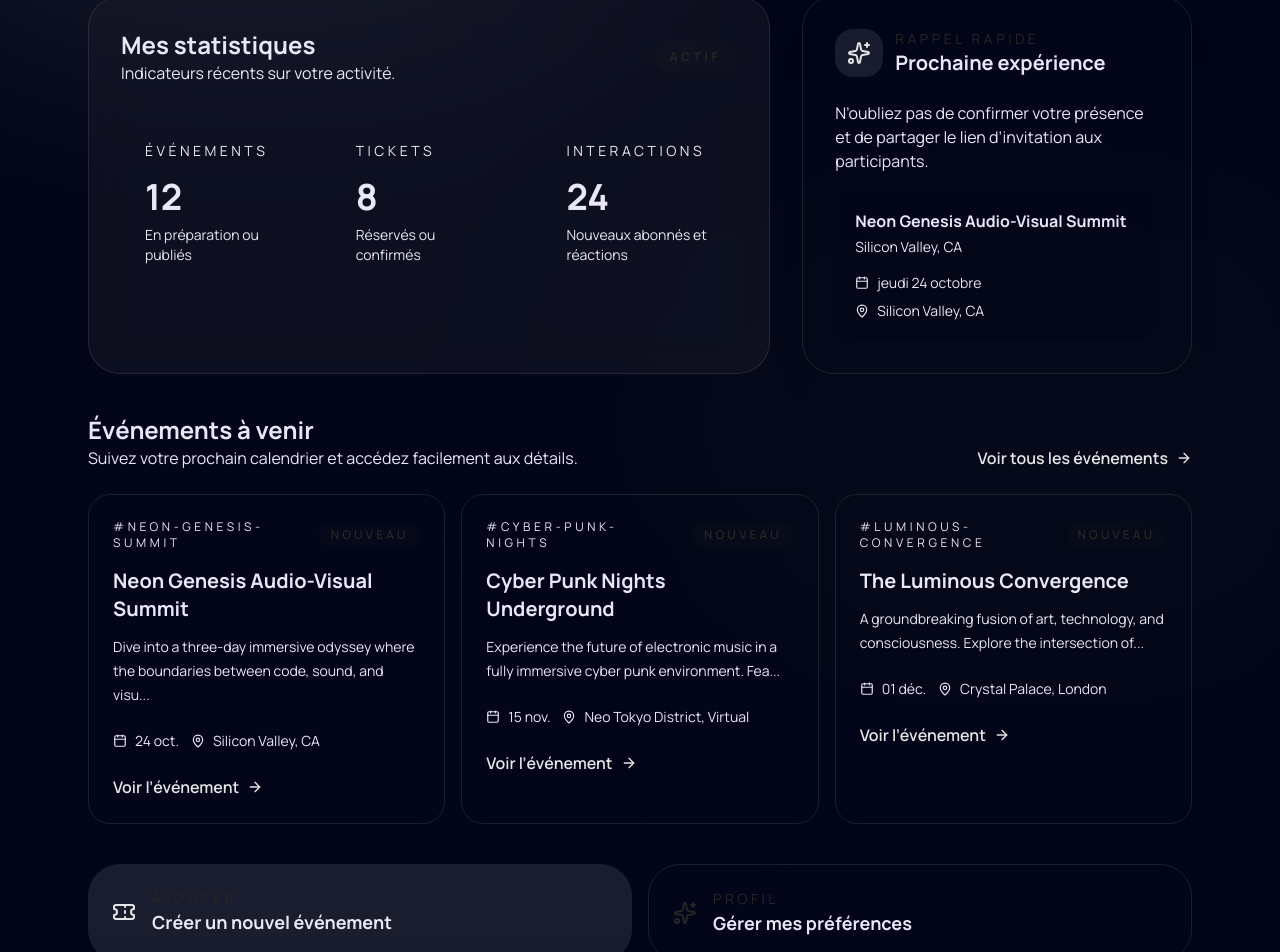
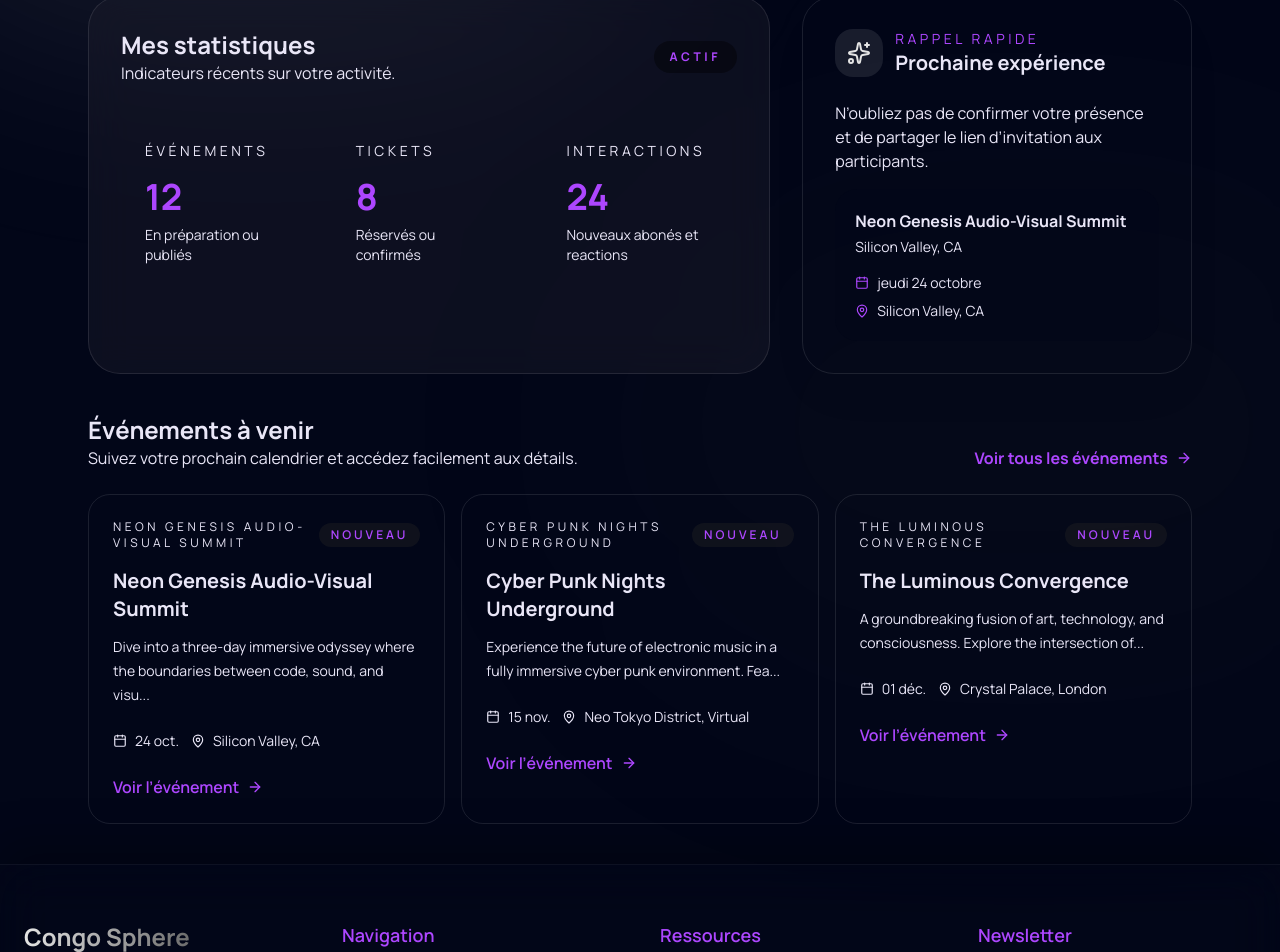
Before and after one commit to Zeno-Solutions/congo-sphere, a Next.js app: page /dashboard in a window 1280 px wide. Shown: the part 294-1246 px from the top of the page. Built offline with nearby package versions, Linux system fonts and the light colour scheme.

Commit message:
ajustement du dashboard

```diff
--- a/app/(users)/dashboard/page.tsx
+++ b/app/(users)/dashboard/page.tsx
@@ -1,10 +1,16 @@
 import Link from "next/link";
-import { ArrowRight, Calendar, MapPin, Ticket, Sparkles } from "lucide-react";
+import { ArrowRight, Calendar, MapPin, Sparkles } from "lucide-react";
 import { events } from "@/lib/data";
 import Contenaire from "@/components/Contenaire";
 import Image from "next/image";
+
 export default function DashboardPage() {
   const upcoming = events.slice(0, 3);
+  const userStat = [
+    { label: "Événements", value: 12, text: "En préparation ou publiés" },
+    { label: "Tickets", value: 8, text: "Réservés ou confirmés" },
+    { label: "Interactions", value: 24, text: "Nouveaux abonés et reactions" },
+  ];
 
   return (
     <Contenaire className="py-10">
@@ -17,7 +23,7 @@ export default function DashboardPage() {
           <div className="max-w-6xl mx-auto px-6">
             <div className="flex flex-col gap-6 md:flex-row md:items-end md:justify-between">
               <div className="space-y-3">
-                <p className="text-sm uppercase tracking-[0.35em] text-secondary font-semibold">
+                <p className="text-sm uppercase tracking-[0.35em] text-purple-500 font-semibold">
                   Espace utilisateur
                 </p>
                 <h1 className="text-4xl md:text-5xl font-extrabold font-headline text-on-surface">
@@ -65,39 +71,28 @@ export default function DashboardPage() {
                     Indicateurs récents sur votre activité.
                   </p>
                 </div>
-                <span className="inline-flex items-center gap-2 rounded-full bg-secondary/10 px-4 py-2 text-xs font-bold uppercase tracking-[0.3em] text-secondary">
+                <span className="inline-flex items-center gap-2 rounded-full bg-black/40 px-4 py-2 text-xs font-black uppercase tracking-[0.3em] text-purple-500">
                   Actif
                 </span>
               </div>
 
               <div className="grid grid-cols-1 sm:grid-cols-3 gap-4">
-                <div className="rounded-3xl bg-surface-container-low p-6">
-                  <p className="text-sm text-on-surface-variant uppercase tracking-[0.25em] mb-4">
-                    Événements
-                  </p>
-                  <p className="text-4xl font-black">12</p>
-                  <p className="text-sm text-on-surface-variant mt-2">
-                    En préparation ou publiés
-                  </p>
-                </div>
-                <div className="rounded-3xl bg-surface-container-low p-6">
-                  <p className="text-sm text-on-surface-variant uppercase tracking-[0.25em] mb-4">
-                    Tickets
-                  </p>
-                  <p className="text-4xl font-black">8</p>
-                  <p className="text-sm text-on-surface-variant mt-2">
-                    Réservés ou confirmés
-                  </p>
-                </div>
-                <div className="rounded-3xl bg-surface-container-low p-6">
-                  <p className="text-sm text-on-surface-variant uppercase tracking-[0.25em] mb-4">
-                    Interactions
-                  </p>
-                  <p className="text-4xl font-black">24</p>
-                  <p className="text-sm text-on-surface-variant mt-2">
-                    Nouveaux abonnés et réactions
-                  </p>
-                </div>
+                {userStat.map((stat) => (
+                  <div
+                    key={stat.label}
+                    className="rounded-3xl bg-surface-container-low p-6"
+                  >
+                    <p className="text-sm text-on-surface-variant uppercase tracking-[0.25em] mb-4">
+                      {stat.label}
+                    </p>
+                    <p className="text-4xl font-black text-purple-500">
+                      {stat.value}
+                    </p>
+                    <p className="text-sm text-on-surface-variant mt-2">
+                      {stat.text}
+                    </p>
+                  </div>
+                ))}
               </div>
             </div>
 
@@ -107,7 +102,7 @@ export default function DashboardPage() {
                   <Sparkles size={24} />
                 </span>
                 <div>
-                  <p className="text-sm uppercase tracking-[0.25em] text-secondary">
+                  <p className="text-sm uppercase tracking-[0.25em] text-purple-500">
                     Rappel rapide
                   </p>
                   <h3 className="text-xl font-bold">Prochaine expérience</h3>
@@ -125,7 +120,7 @@ export default function DashboardPage() {
                   </p>
                   <div className="mt-4 flex flex-col gap-2 text-sm text-on-surface-variant">
                     <span className="inline-flex items-center gap-2">
-                      <Calendar size={14} />{" "}
+                      <Calendar className="text-purple-500" size={14} />{" "}
                       {new Date(upcoming[0].date).toLocaleDateString("fr-FR", {
                         weekday: "long",
                         day: "numeric",
@@ -133,7 +128,8 @@ export default function DashboardPage() {
                       })}
                     </span>
                     <span className="inline-flex items-center gap-2">
-                      <MapPin size={14} /> {upcoming[0].location}
+                      <MapPin size={14} className="text-purple-500" />{" "}
+                      {upcoming[0].location}
                     </span>
                   </div>
                 </div>
@@ -154,7 +150,7 @@ export default function DashboardPage() {
               </div>
               <Link
                 href="/events"
-                className="inline-flex items-center gap-2 text-primary font-semibold hover:underline"
+                className="inline-flex items-center gap-2 text-purple-500 font-bold hover:underline"
               >
                 Voir tous les événements <ArrowRight size={16} />
               </Link>
@@ -168,9 +164,9 @@ export default function DashboardPage() {
                 >
                   <div className="mb-4 flex items-center justify-between gap-3">
                     <span className="text-xs uppercase tracking-[0.3em] text-on-surface-variant">
-                      #{event.id}
+                      {event.title}
                     </span>
-                    <span className="rounded-full bg-secondary/10 px-3 py-1 text-xs font-semibold uppercase tracking-[0.25em] text-secondary">
+                    <span className="rounded-full bg-secondary/38 px-3 py-1 text-xs font-semibold uppercase tracking-[0.25em] text-purple-500">
                       Nouveau
                     </span>
                   </div>
@@ -193,7 +189,7 @@ export default function DashboardPage() {
                   <div className="mt-6">
                     <Link
                       href={`/events/${event.id}`}
-                      className="inline-flex items-center gap-2 text-primary font-semibold hover:underline"
+                      className="inline-flex items-center gap-2 text-purple-500 font-semibold hover:underline"
                     >
                       Voir l’événement <ArrowRight size={16} />
                     </Link>
@@ -202,41 +198,6 @@ export default function DashboardPage() {
               ))}
             </div>
           </section>
-
-          <section className="grid grid-cols-1 md:grid-cols-2 gap-4">
-            <Link
-              href="/manage-event"
-              className="group rounded-[2rem] bg-primary/10 p-6 transition hover:bg-primary/20"
-            >
-              <div className="flex items-center gap-4">
-                <Ticket size={24} className="text-primary" />
-                <div>
-                  <p className="text-sm uppercase tracking-[0.25em] text-secondary">
-                    Ajouter
-                  </p>
-                  <h3 className="text-lg font-bold text-on-surface">
-                    Créer un nouvel événement
-                  </h3>
-                </div>
-              </div>
-            </Link>
-            <Link
-              href="/user-profile"
-              className="group rounded-[2rem] bg-surface-container-low border border-white/10 p-6 transition hover:border-primary/30"
-            >
-              <div className="flex items-center gap-4">
-                <Sparkles size={24} className="text-secondary" />
-                <div>
-                  <p className="text-sm uppercase tracking-[0.25em] text-secondary">
-                    Profil
-                  </p>
-                  <h3 className="text-lg font-bold text-on-surface">
-                    Gérer mes préférences
-                  </h3>
-                </div>
-              </div>
-            </Link>
-          </section>
         </main>
       </div>
     </Contenaire>
```
Also changed, not shown: app/globals.css (+12 -6 lines).
